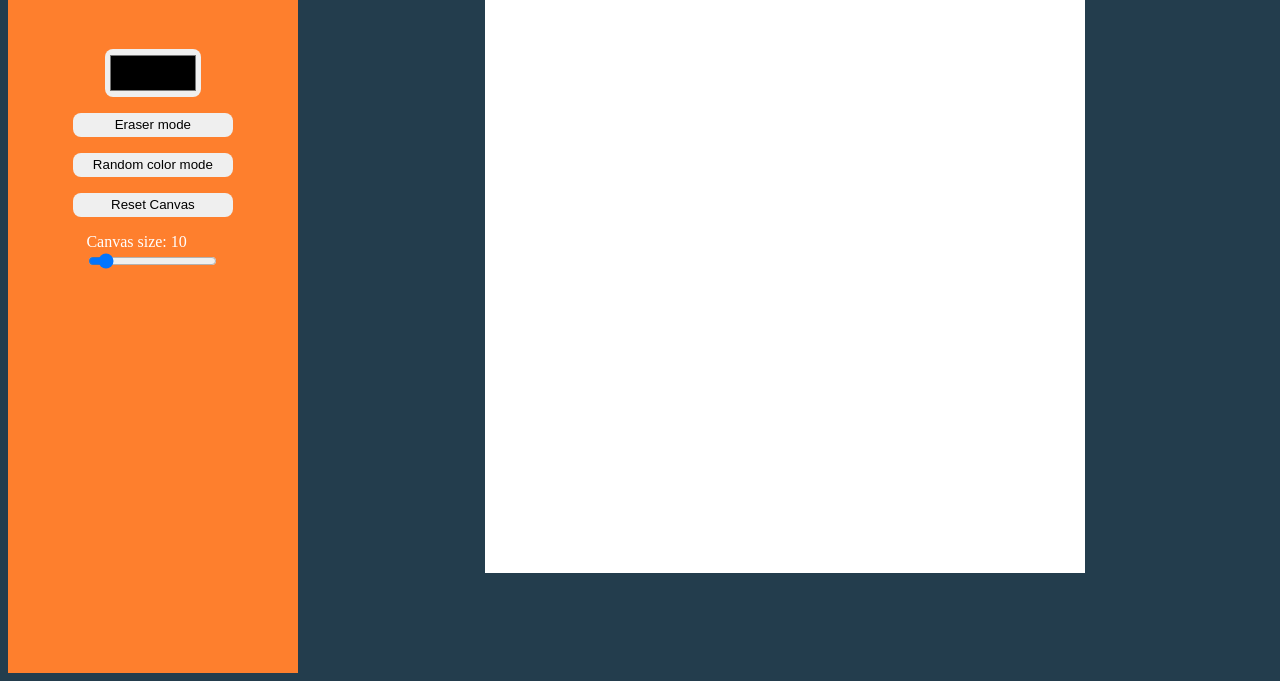
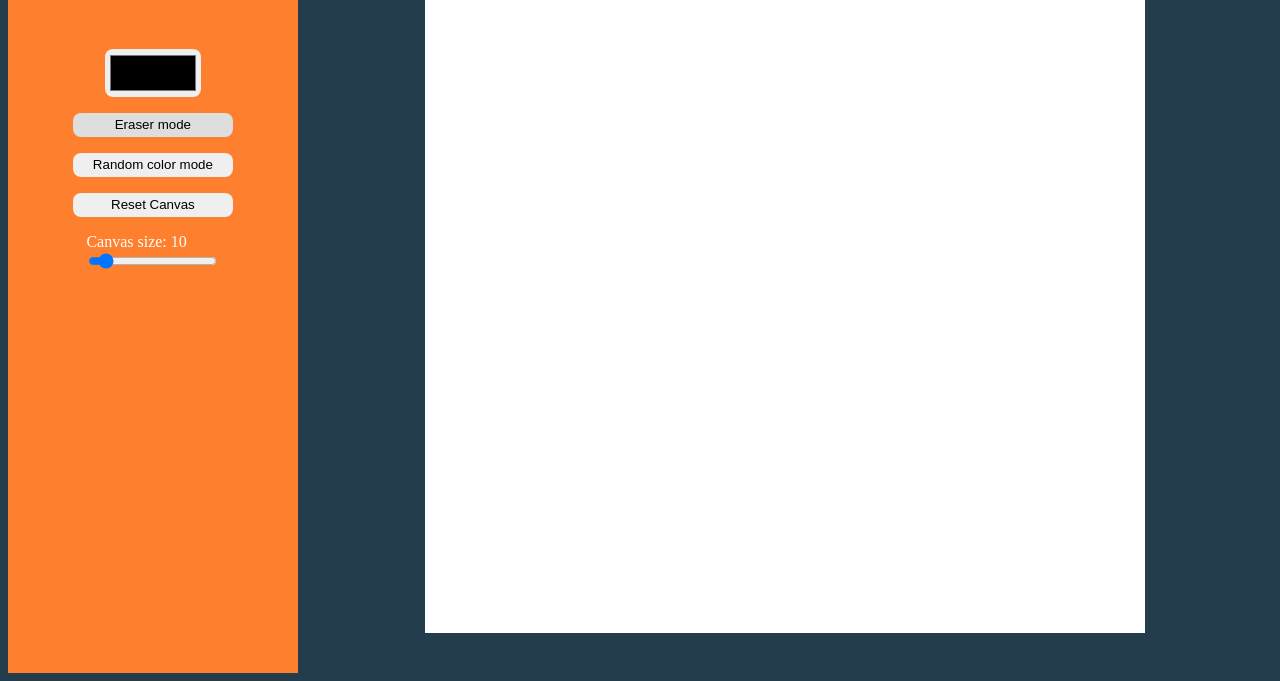
Before and after one commit to pritalb/odin-etch-a-sketch, a plain HTML site: page index.html in a window 1280 px wide. Both pictures are taken after a click on the button "Eraser mode". Shown: the part 135-816 px from the top of the page. Drawn offline with Linux system fonts and the light colour scheme.

Commit message:
Made the canvas bigger. Also fixed a bug where the color of the buttons did not change upon clicking.

```diff
--- a/script.js
+++ b/script.js
@@ -1,4 +1,3 @@
-
 let canDraw = false;
 let canErase = false;
 let randomColorMode = false;
@@ -25,7 +24,7 @@ function CreateGrid() {
 
 	const cell = document.createElement('div');
 	const grid_size = document.querySelector('#slider').value;
-	const cell_size = round(600/grid_size, 4); // 600px is the canvas width/height
+	const cell_size = round(720/grid_size, 4); // 720px is the canvas width/height
 	const cell_size_formatted = `${cell_size}px`
 	cell.className = 'cell';
 	cell.style.height = cell_size_formatted;
@@ -91,14 +90,35 @@ function changeColor(cell) {
 	}
 }
 
+function changeButtonColor() {
+	const eraserButton = document.querySelector('#eraser');
+	const randomModeButton = document.querySelector('#random');
+
+	if (randomColorMode) {
+		randomModeButton.style.backgroundColor = '#dedede';
+	} else {
+		randomModeButton.style.backgroundColor = '#efefef';
+	}
+
+	if (canErase) {
+		eraserButton.style.backgroundColor = '#dedede';
+	} else {
+		eraserButton.style.backgroundColor = '#efefef';
+	}
+}
+
 function toggleEraser() {
 	canErase = !canErase;
 	randomColorMode = false;
+
+	changeButtonColor();
 }
 
 function toggleRandomColorMode() {
 	randomColorMode = !randomColorMode;
 	canErase = false;
+
+	changeButtonColor();
 }
 
 function main() {
@@ -115,14 +135,14 @@ function main() {
 		CreateGrid();
 	});
 
-	document.querySelector('#random').addEventListener('click', () => {
+	const randomModeButton = document.querySelector('#random');
+	randomModeButton.addEventListener('click', () => {
 		toggleRandomColorMode();
 	});
 
 	const eraserButton = document.querySelector('#eraser');
 	eraserButton.addEventListener('click', () => {
 		toggleEraser();
-		console.log(`eraser mode: ${canErase}, random color mode: ${randomColorMode}`);
 	});
 
 }
--- a/style.css
+++ b/style.css
@@ -4,9 +4,6 @@ body {
 
 .cell {
 	background-color: #ffffff;
-	/* border-style: solid;
-	border-color: black;
-	border-width: 0.1px; */
 }
 
 .row {
@@ -18,6 +15,7 @@ body {
 	border-color: transparent;
 	width: 10rem;
 	height: 1.5rem;
+	background-color: #efefef;
 }
 
 #color-picker {
@@ -30,8 +28,8 @@ body {
 #grid {
 	display: flex;
 	flex-direction: column;
-	width: 600px;
-	height: 600px;
+	width: 720px;
+	height: 720px;
 	background-color: blue;
 }
 
```
